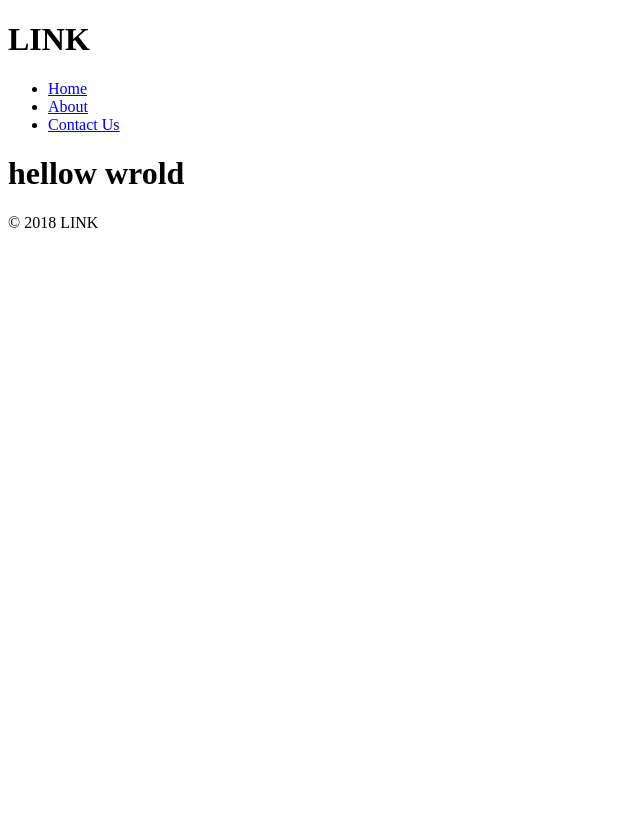
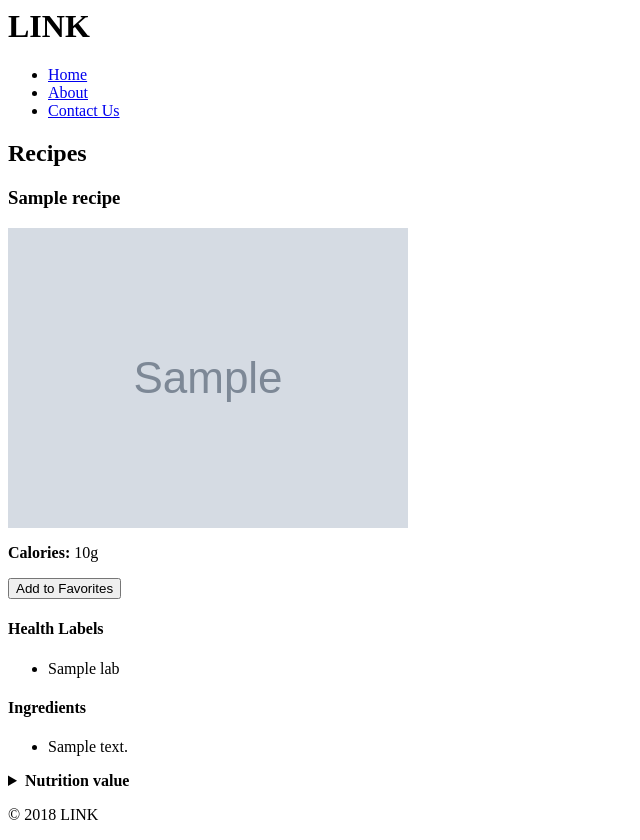
Before and after one commit to nguyli03/LINK, a Flask app: template templates/recipes.html in a window 1280 px wide. Shown: the whole page, without its empty margins (0-640 px from the left). Before the commit the page ends 228 px from the top, so only its background shows below. Run offline with Flask 2, Linux system fonts and the light colour scheme; the template is opened without the code that fills it: most values are stand-ins (such as "Sample title", 1, 10 or a date in 2020); grey boxes marked "Sample" are stand-in pictures.

Commit message:
add fav button

```diff
--- a/app.py
+++ b/app.py
@@ -11,16 +11,17 @@
 @app.route('/recipes', methods = ['POST'])
 def recipes():
     ingredients = request.form['ingredients']
+    print(ingredients)
     ingredients = ingredients.replace(' ','%20')
     res = requests.get("https://api.edamam.com/search?q="+ingredients+"&app_id=7f091258&app_key=c3905a1267e3c6a8fa220231cb84004e&from=0&to=3")
     print(res.json())
     return render_template('recipes.html', res=res.json()['hits'])
 
-# @app.route('/favorites', methods=['POST'])
-# def saveFav():
-#     newFav = requests.form(['recipeName'])
-#     print(newFav)
-#     return render_template('favorites.html', res=newFav)
+@app.route('/favorites', methods=['POST'])
+def saveFav():
+    newFav = request.form['recipeName']
+    print(newFav)
+    return render_template('favorites.html', res=newFav)
 
 
 if __name__=='__main__':
--- a/templates/favorites.html
+++ b/templates/favorites.html
@@ -17,7 +17,7 @@
   </header>
   <main>
     <h2>Favorite Recipes</h2>
-    <h3> {{ recipe.recipe.ingredients }} </h3>
+    <h3> {{ res }} </h3>
   </main>
   <footer class="clearfix">
     <p>&copy; 2018 LINK</p>
--- a/templates/index.html
+++ b/templates/index.html
@@ -3,7 +3,7 @@
   <meta charset="UTF-8">
   <meta name="author" content="Linh, Ian, Nell, Katie">
   <meta name="description" content="FOOOOOOOD!">
-  <link rel="stylesheet" type="text/css" href="static/style.css">
+  <link rel="stylesheet" type="text/css" href="../static/style.css">
     <link href="https://fonts.googleapis.com/css?family=Source+Sans+Pro" rel="stylesheet">
     <meta name="viewport" content="width=device-width, initial-scale=1.0">
   <!-- Bootstrap -->
--- a/templates/recipes.html
+++ b/templates/recipes.html
@@ -1,14 +1,12 @@
-<!DOCTYPE html>
 <head>
   <title>LINK</title>
   <meta charset="UTF-8">
   <meta name="author" content="Linh, Ian, Nell, Katie">
   <meta name="description" content="FOOOOOOOD!">
-    <link rel="stylesheet" type="text/css" href="/style.css">
+  <link rel="stylesheet" type="text/css" href="..//style.css">
     <link href="https://fonts.googleapis.com/css?family=Source+Sans+Pro" rel="stylesheet">
     <meta name="viewport" content="width=device-width, initial-scale=1.0">
 </head>
-
 <body>
   <header>
     <h1>LINK</h1>
@@ -18,27 +16,43 @@
       <li><a href="/contact">Contact Us</a></li>
     </ul>
   </header>
-    <h1>hellow wrold</h1>
-    <!-- <h3 name='recipeName'>{{ recipe.recipe.label }}</h3> -->
+  <main>
+    <form class="" action="favorites" method="POST">
+      <h2>Recipes</h2>
+      {% for recipe in res %}
+        <h3>{{ recipe.recipe.label }}</h3>
 
-      <!-- <form class="" action="favorites" method="POST">
-        <h2>Recipes</h2>
-          <h3 name='recipeName'>{{ recipe.recipe.label }}</h3>
         <img src="{{ recipe.recipe.image }}" alt="food">
-          <ul>{{ recipe.recipe.ingredients }}</ul>
-          <details>
-            <summary>Percent daily value</summary>
+
+        <p><b>Calories:</b> {{ (recipe.recipe.calories)|round|int }}g </p>
+        <input type="submit" class="btn btn-danger" value="Add to Favorites"></input>
+
+        <h4>Health Labels</h4>
         <ul>
-            {% for daily in recipe.recipe.totalDaily %}
-              <li>{{ daily.label }}: {{ daily.quantity }}%</li>
+          {% for lab in recipe.recipe.healthLabels %}
+          <li>{{ lab }}</li>
           {% endfor %}
         </ul>
-            <button type="button" class="btn btn-danger" id="addFav">Add to Favorites</button>
-        </form> -->
+        <h4>Ingredients</h4>
+        <ul>
+          {% for ingred in recipe.recipe.ingredients %}
+            <li>{{ ingred.text }}</li>
+          {% endfor %}
+        </ul>
+
+        <details>
+          <summary><b>Nutrition value</b></summary>
+        <ul>
+          {% for nutrition in recipe.recipe.digest %}
+            <li>{{ nutrition.label }}: {{ (nutrition.total)|round|int }}g</li>
+          {% endfor %}
+        </ul>
+      {% endfor %}
+      </details>
+    </form>
+  </main>
 
   <footer class="clearfix">
     <p>&copy; 2018 LINK</p>
   </footer>
 </body>
-
-</html>
```
Lines whose indentation alone changed are shown as unchanged.
